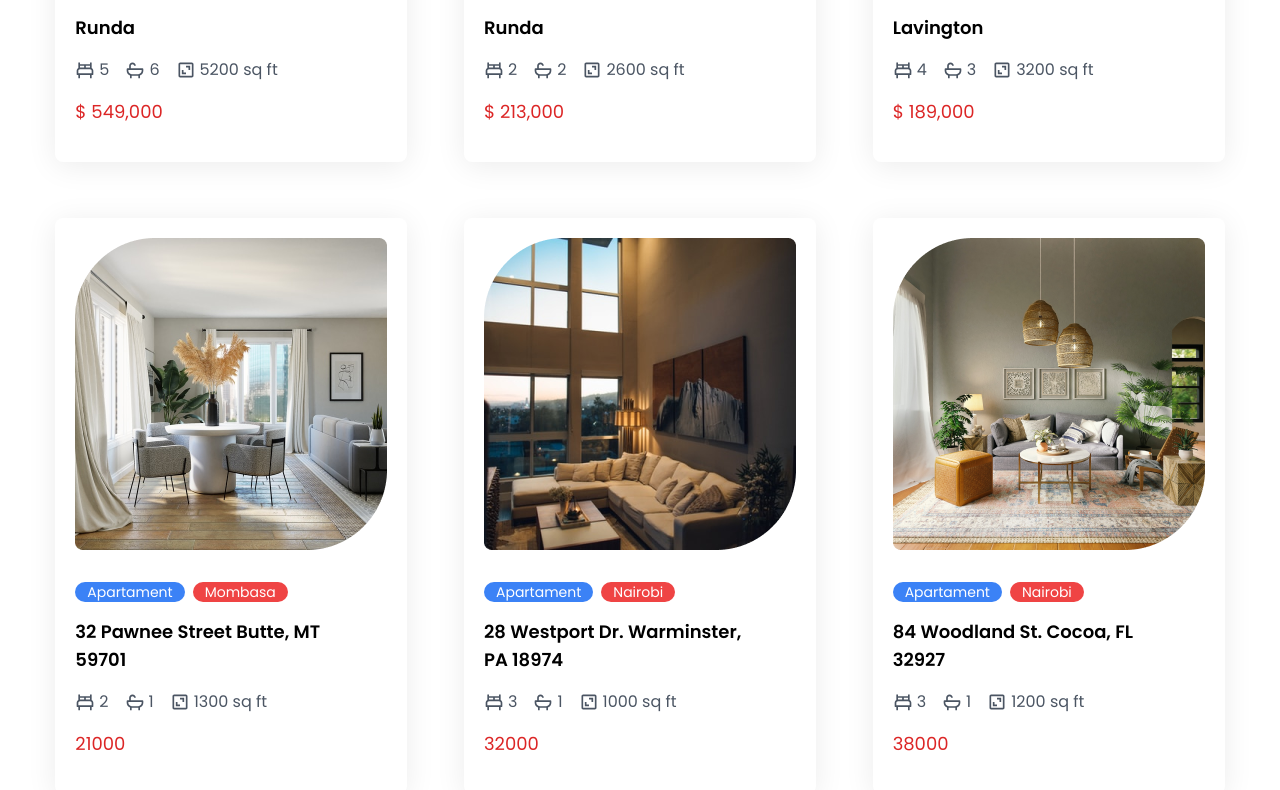
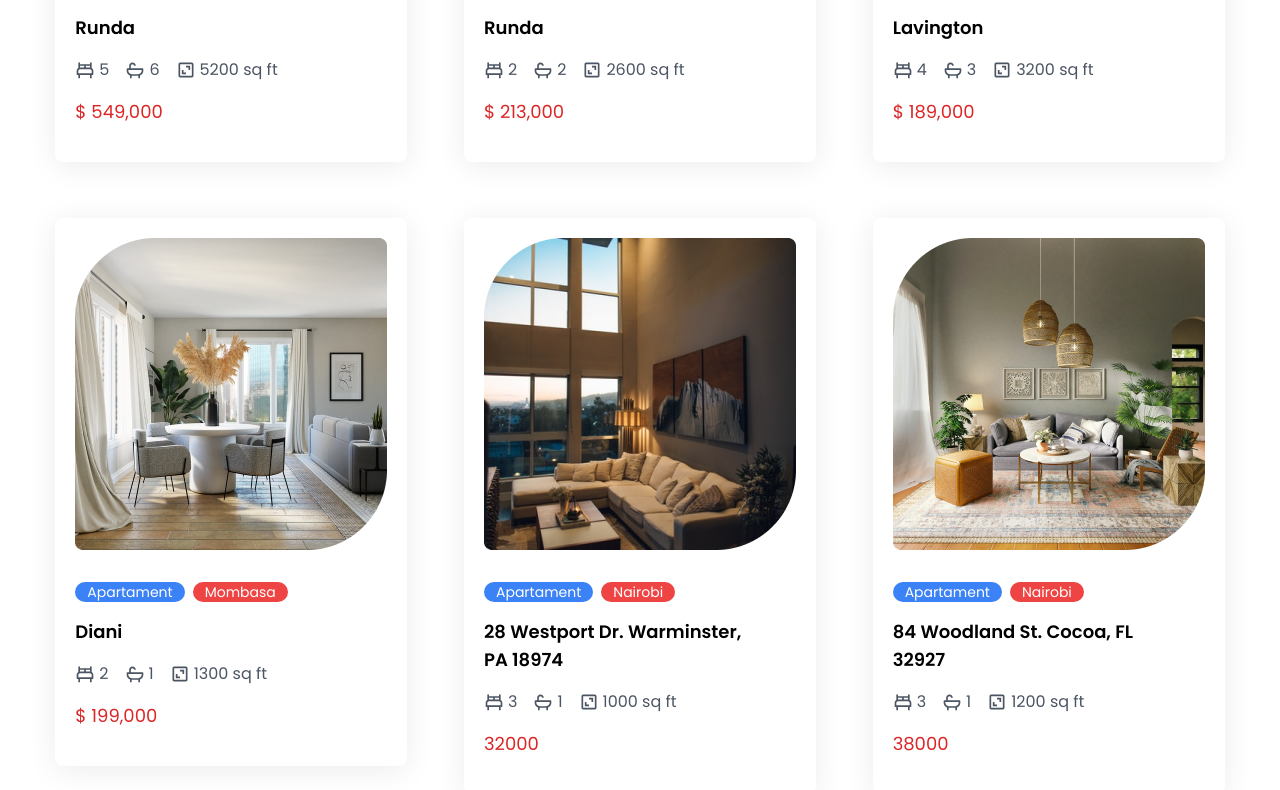
Before and after one commit to Thuotracy/real-estate-app-design, a React (Create React App) app: page / in a window 1280 px wide. Shown: the part 3680-4470 px from the top of the page. Built offline with nearby package versions, Linux system fonts and the light colour scheme.

Commit message:
made changes

```diff
--- a/src/data.js
+++ b/src/data.js
@@ -367,7 +367,7 @@ export const housesData = [
     agent: {
       image: Agent3,
       name: 'Amado Smith',
-      phone: '0123 456 78910',
+      phone: '0712345678',
     },
   },
   {
@@ -379,16 +379,16 @@ export const housesData = [
     image: Apartment4,
     imageLg: Apartment4Lg,
     country: 'Mombasa',
-    address: '32 Pawnee Street Butte, MT 59701',
+    address: 'Diani',
     bedrooms: '2',
     bathrooms: '1',
     surface: '1300 sq ft',
-    year: '2011',
-    price: '21000',
+    year: '2022',
+    price: '$ 199,000',
     agent: {
       image: Agent4,
       name: 'Kaitlyn Gonzalez',
-      phone: '0123 456 78910',
+      phone: '0712345678',
     },
   },
   {
```
